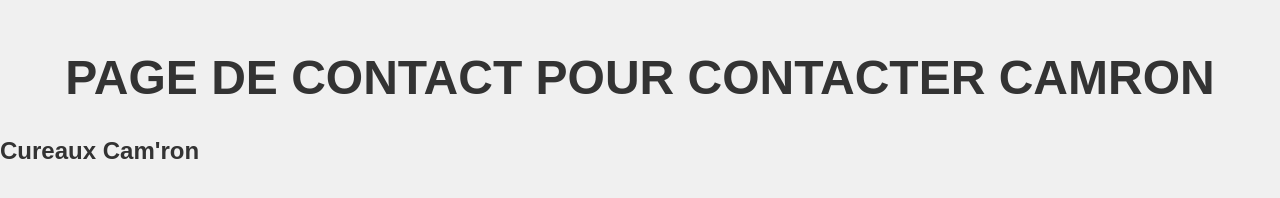
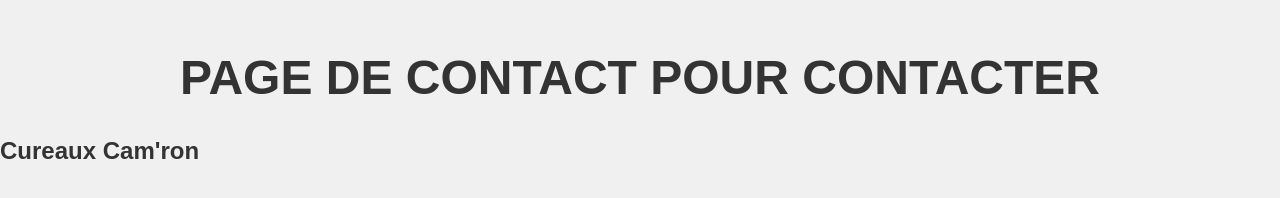
Before and after one commit to ABID-AYMEN-BADIS/qualite-de-code_upjv, a plain HTML site: page contact.html in a window 1280 px wide. Drawn offline with Linux system fonts and the light colour scheme; files that its build step writes are made by us from their sources.

Commit message:
changement

```diff
--- a/contact.html
+++ b/contact.html
@@ -4,7 +4,7 @@
     <link rel="stylesheet" type="text/css" href="css/ligne.css">
 </head>
 <body>
-    <h1>Page de Contact pour contacter camron</h1>
+    <h1>Page de Contact pour contacter</h1>
     <h2>Cureaux Cam'ron</h2>
 </body>
 </html>
```
